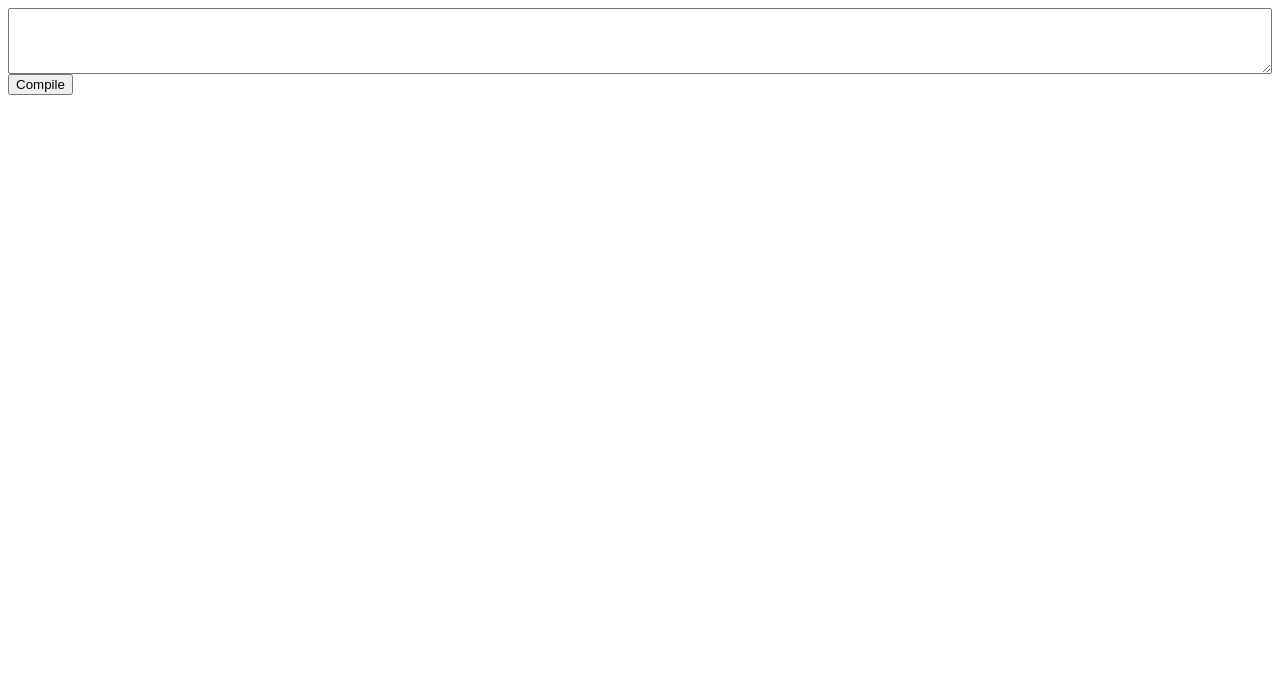
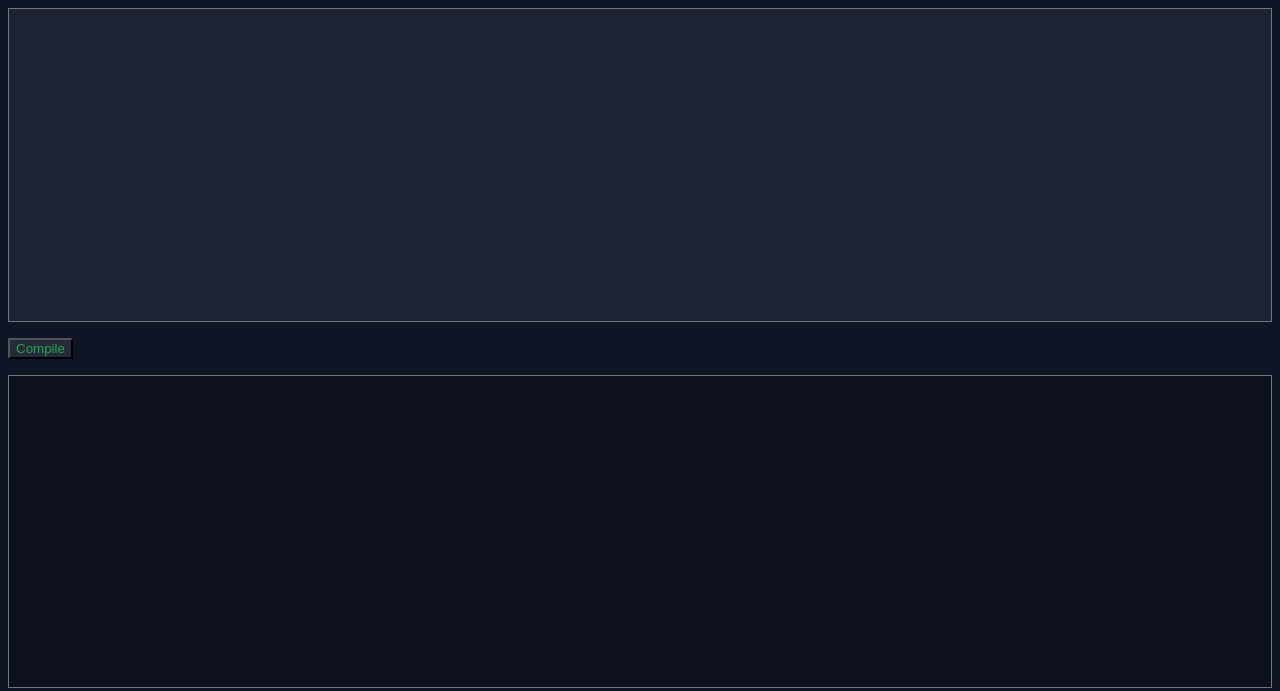
Before and after one commit to donato-fiore/donato-fiore, a plain HTML site: page brainfrick/index.html in a window 1280 px wide. Drawn offline with Linux system fonts and the light colour scheme.

Commit message:
added some *style*

```diff
--- a/brainfrick/index.html
+++ b/brainfrick/index.html
@@ -1,13 +1,31 @@
 <style>
 	textarea {
-     width: 100%;
-     -webkit-box-sizing: border-box; /* Safari/Chrome, other WebKit */
-     -moz-box-sizing: border-box;    /* Firefox, other Gecko */
-     box-sizing: border-box;         /* Opera/IE 8+ */
+		color:white;
+		width: 100%;
+		height: 40%;
+     	-webkit-box-sizing: border-box; /* Safari/Chrome, other WebKit */
+     	-moz-box-sizing: border-box;    /* Firefox, other Gecko */
+     	box-sizing: border-box;         /* Opera/IE 8+ */
+		resize: none;
+	}
+	.ta1 {
+		background-color: #1d2333;
+	}
+	.ta2 {
+		background-color: #0d101e;
+
+	}
+
+	body {
+		background-color: #0e1525;
+		color: white;
+	}
+	button {
+		background-color: #262b3b;
+		color:#20ab46;
 	}
 
 </style>
-
 <!DOCTYPE html>
 <html lang="en">
 <head>
@@ -15,11 +33,13 @@
     <meta name="viewport" content="width=device-width, initial-scale=1.0">
     <title>Brainfrick</title>
 </head>
-<body>
-	<!--<input id="bad" placeholder="Code" autocomplete="off"></input>-->
-	<textarea id="bad" rows="4" cols="50"></textarea>
+<body background="#0e1525">
+	<textarea class="ta1" id="bad" rows="4" cols="50"></textarea>
+	<p></p>
 	<button onclick="buttonPress()">Compile</button>
-	<p id="output"></p>
+	<p></p>
+	<textarea class="ta2"id="output" rows="4" cols="50" readonly></textarea>
+
 </body>
 </html>
 
```
